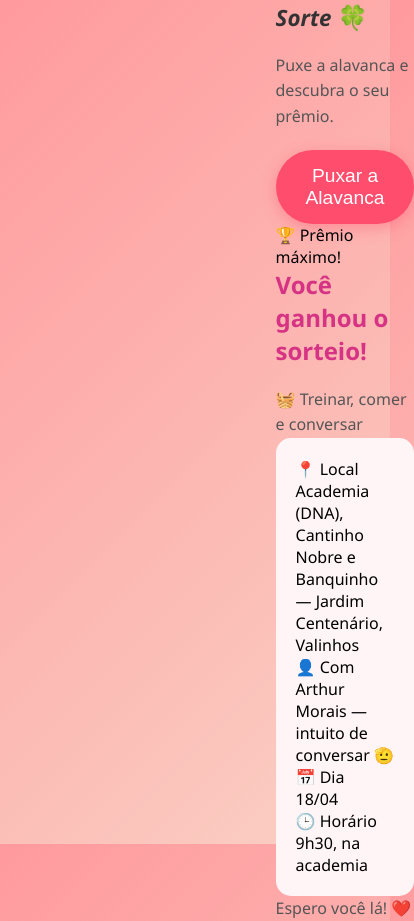
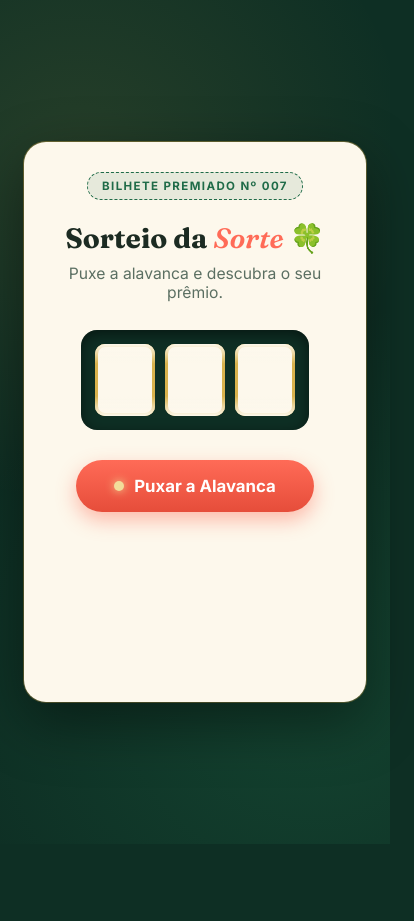
Before and after one commit to arthurmorais0227/momo, a plain HTML site: page index.html in a window 390 px wide. Shown: the whole page, 414 px wide, since content can reach past the window. After the commit the page ends 844 px from the top, so only its background shows below. Drawn offline with Linux system fonts and the light colour scheme.

Commit message:
Refactor CSS with variables and style updates
Added CSS variables for colors and fonts, updated styles for body, buttons, and various elements, and improved responsiveness.

```diff
--- a/style.css
+++ b/style.css
@@ -1,119 +1,359 @@
-/* Reset básico e Box Model */
+/* ===== Tokens ===== */
+:root {
+    --verde-noite: #0e2f24;
+    --verde-profundo: #14432f;
+    --verde-medio: #1f6b48;
+    --dourado: #d9b24c;
+    --dourado-claro: #f2dd9a;
+    --creme: #fdf8ec;
+    --coral: #ff6b57;
+    --texto-escuro: #1c2b22;
+    --texto-suave: #5b6f62;
+
+    --fonte-display: 'Fraunces', serif;
+    --fonte-corpo: 'Inter', sans-serif;
+}
+
 * {
     margin: 0;
     padding: 0;
-    box-sizing: border-box; /* Fundamental para a teoria do display box */
+    box-sizing: border-box;
 }
 
 body {
-    font-family: 'Segoe UI', Tahoma, Geneva, Verdana, sans-serif;
-    background: linear-gradient(135deg, #ff9a9e 0%, #fad0c4 99%, #fad0c4 100%);
-    height: 100vh;
+    min-height: 100vh;
+    font-family: var(--fonte-corpo);
+    background:
+        radial-gradient(circle at 20% 20%, rgba(217, 178, 76, 0.12), transparent 45%),
+        radial-gradient(circle at 80% 80%, rgba(31, 107, 72, 0.35), transparent 50%),
+        var(--verde-noite);
     display: flex;
     justify-content: center;
     align-items: center;
-    padding: 20px;
+    padding: 24px;
+    overflow: hidden;
+    position: relative;
 }
 
-.container {
+/* ===== Fundo com partículas douradas ===== */
+.fundoAnimado {
+    position: fixed;
+    inset: 0;
+    pointer-events: none;
+    z-index: 0;
+}
+
+.particula {
+    position: absolute;
+    border-radius: 50%;
+    background: var(--dourado-claro);
+    opacity: 0;
+    animation-name: flutuar;
+    animation-timing-function: ease-in-out;
+    animation-iteration-count: infinite;
+}
+
+@keyframes flutuar {
+    0%   { transform: translateY(0) scale(0.6); opacity: 0; }
+    15%  { opacity: 0.55; }
+    50%  { transform: translateY(-40px) scale(1); opacity: 0.85; }
+    85%  { opacity: 0.4; }
+    100% { transform: translateY(-90px) scale(0.6); opacity: 0; }
+}
+
+/* ===== Confete ===== */
+#canvasConfete {
+    position: fixed;
+    inset: 0;
+    pointer-events: none;
+    z-index: 5;
+}
+
+/* ===== Palco / bilhete com flip 3D ===== */
+.palco {
+    position: relative;
+    z-index: 1;
     width: 100%;
-    max-width: 500px;
+    max-width: 480px;
+    perspective: 1800px;
+}
+
+.bilhete {
+    position: relative;
+    width: 100%;
+    min-height: 560px;
+    transform-style: preserve-3d;
+    transition: transform 1s cubic-bezier(0.65, 0, 0.35, 1);
+}
+
+.bilhete.virado {
+    transform: rotateY(180deg);
+}
+
+.face {
+    position: absolute;
+    inset: 0;
+    backface-visibility: hidden;
+    background: var(--creme);
+    border-radius: 22px;
+    padding: 40px 34px;
+    text-align: center;
+    box-shadow:
+        0 20px 60px rgba(0, 0, 0, 0.45),
+        0 0 0 1px rgba(217, 178, 76, 0.4);
     display: flex;
+    flex-direction: column;
+    align-items: center;
+}
+
+.verso {
+    transform: rotateY(180deg);
     justify-content: center;
 }
 
-/* Estilização dos Boxes */
-.box-card {
-    background: rgba(255, 255, 255, 0.9);
-    backdrop-filter: blur(10px);
-    border-radius: 20px;
-    padding: 40px;
-    text-align: center;
-    box-shadow: 0 10px 30px rgba(0, 0, 0, 0.1);
-    width: 100%;
-    border: 2px solid #fff;
-    transition: all 0.5s ease;
+/* ===== Frente: caça-níquel ===== */
+.etiqueta {
+    align-self: center;
+    font-family: var(--fonte-corpo);
+    font-size: 0.72rem;
+    font-weight: 700;
+    letter-spacing: 0.12em;
+    text-transform: uppercase;
+    color: var(--verde-medio);
+    background: rgba(31, 107, 72, 0.1);
+    border: 1px dashed var(--verde-medio);
+    padding: 6px 14px;
+    border-radius: 999px;
+    margin-bottom: 22px;
 }
 
-h1, h2 {
-    color: #d63384;
+.titulo {
+    font-family: var(--fonte-display);
+    font-weight: 700;
+    font-size: 2.1rem;
+    color: var(--texto-escuro);
+    line-height: 1.15;
+    margin-bottom: 10px;
+}
+
+.destaque {
+    font-style: italic;
+    font-weight: 900;
+    color: var(--coral);
+}
+
+.subtitulo {
+    color: var(--texto-suave);
+    font-size: 0.98rem;
+    margin-bottom: 28px;
+}
+
+.maquina {
+    display: flex;
+    gap: 10px;
+    background: var(--verde-noite);
+    padding: 14px;
+    border-radius: 16px;
+    box-shadow: inset 0 4px 14px rgba(0, 0, 0, 0.5);
+    margin-bottom: 30px;
+}
+
+.rolo {
+    width: 72px;
+    height: 84px;
+    overflow: hidden;
+    background: var(--creme);
+    border-radius: 10px;
+    box-shadow: inset 0 0 0 3px var(--dourado);
+    position: relative;
+}
+
+.rolo::before,
+.rolo::after {
+    content: "";
+    position: absolute;
+    left: 0;
+    right: 0;
+    height: 20px;
+    z-index: 2;
+    pointer-events: none;
+}
+
+.rolo::before {
+    top: 0;
+    background: linear-gradient(to bottom, var(--creme), transparent);
+}
+
+.rolo::after {
+    bottom: 0;
+    background: linear-gradient(to top, var(--creme), transparent);
+}
+
+.tira {
+    display: flex;
+    flex-direction: column;
+    transition: transform 2s cubic-bezier(0.15, 0.85, 0.25, 1);
+}
+
+.simbolo {
+    height: 84px;
+    display: flex;
+    align-items: center;
+    justify-content: center;
+    font-size: 2.4rem;
+}
+
+/* ===== Botão / alavanca ===== */
+.botaoSorte {
+    position: relative;
+    background: linear-gradient(180deg, var(--coral), #e64d3a);
+    color: white;
+    border: none;
+    padding: 16px 38px;
+    font-family: var(--fonte-corpo);
+    font-size: 1.05rem;
+    font-weight: 700;
+    border-radius: 999px;
+    cursor: pointer;
+    box-shadow: 0 8px 20px rgba(255, 107, 87, 0.45);
+    transition: transform 0.15s ease, box-shadow 0.2s ease, opacity 0.3s ease;
+    display: inline-flex;
+    align-items: center;
+    gap: 10px;
+}
+
+.botaoSorte:hover:not(:disabled) {
+    transform: translateY(-2px);
+    box-shadow: 0 12px 26px rgba(255, 107, 87, 0.55);
+}
+
+.botaoSorte:active:not(:disabled) {
+    transform: translateY(1px) scale(0.98);
+}
+
+.botaoSorte:disabled {
+    cursor: default;
+    opacity: 0.7;
+}
+
+.botaoSorte:focus-visible {
+    outline: 3px solid var(--dourado-claro);
+    outline-offset: 3px;
+}
+
+.pinoAlavanca {
+    width: 10px;
+    height: 10px;
+    border-radius: 50%;
+    background: var(--dourado-claro);
+    box-shadow: 0 0 10px var(--dourado-claro);
+}
+
+.botaoSorte.girando .pinoAlavanca {
+    animation: piscarPino 0.6s ease-in-out infinite;
+}
+
+@keyframes piscarPino {
+    0%, 100% { opacity: 1; }
+    50% { opacity: 0.2; }
+}
+
+/* ===== Verso: convite ===== */
+.selo {
+    font-family: var(--fonte-corpo);
+    font-weight: 700;
+    font-size: 0.85rem;
+    color: var(--verde-noite);
+    background: var(--dourado);
+    padding: 6px 16px;
+    border-radius: 999px;
+    margin-bottom: 14px;
+}
+
+.tituloVerso {
+    font-family: var(--fonte-display);
+    font-size: 1.7rem;
+    color: var(--texto-escuro);
+    margin-bottom: 18px;
+}
+
+.linhaPerfurada {
+    width: 100%;
+    height: 1px;
+    background-image: repeating-linear-gradient(to right, var(--dourado) 0 8px, transparent 8px 16px);
     margin-bottom: 20px;
 }
 
-p {
-    color: #555;
-    line-height: 1.6;
-}
-
-/* Botão Estilizado */
-button {
-    background-color: #ff4d6d;
-    color: white;
-    border: none;
-    padding: 15px 30px;
-    font-size: 1.2rem;
-    border-radius: 50px;
-    cursor: pointer;
-    margin-top: 20px;
-    transition: transform 0.2s, background 0.3s;
-    box-shadow: 0 4px 15px rgba(255, 77, 109, 0.4);
-}
-
-button:hover {
-    background-color: #c9184a;
-    transform: scale(1.05);
-}
-
-/* Conteúdo do Convite */
-.hidden {
-    display: none;
-    opacity: 0;
-    transform: translateY(20px);
-}
-
-.badge {
-    background: #ff4d6d;
-    color: white;
-    display: inline-block;
-    padding: 5px 15px;
-    border-radius: 20px;
-    font-weight: bold;
-    margin-bottom: 10px;
-}
-
-hr {
-    border: 0;
-    border-top: 1px dashed #ff9a9e;
-    margin: 20px 0;
-}
-
-.destaque {
-    font-size: 1.4rem;
-    font-weight: bold;
-    color: #333;
-    margin-bottom: 15px;
+.premioNome {
+    font-family: var(--fonte-display);
+    font-weight: 700;
+    font-size: 1.25rem;
+    color: var(--texto-escuro);
+    margin-bottom: 22px;
 }
 
 .detalhes {
+    width: 100%;
     text-align: left;
-    background: #fff5f7;
-    padding: 20px;
-    border-radius: 15px;
+    background: rgba(217, 178, 76, 0.08);
+    border: 1px solid rgba(217, 178, 76, 0.35);
+    border-radius: 14px;
+    padding: 18px 20px;
+    display: flex;
+    flex-direction: column;
+    gap: 12px;
 }
 
-.detalhes p {
-    margin-bottom: 8px;
+.linhaDetalhe dt {
+    font-size: 0.72rem;
+    text-transform: uppercase;
+    letter-spacing: 0.06em;
+    color: var(--texto-suave);
+    margin-bottom: 2px;
 }
 
-.footer-msg {
-    margin-top: 20px;
-    font-style: italic;
-    color: #ff4d6d;
+.linhaDetalhe dd {
+    font-size: 0.98rem;
+    color: var(--texto-escuro);
+    font-weight: 500;
 }
 
-/* Responsividade Extra */
+.rodapeVerso {
+    margin-top: 22px;
+    font-family: var(--fonte-display);
+    font-style: italic;
+    font-size: 1.05rem;
+    color: var(--coral);
+}
+
+/* ===== Responsivo ===== */
 @media (max-width: 400px) {
-    .box-card {
-        padding: 20px;
+    .face {
+        padding: 30px 22px;
+    }
+    .titulo {
+        font-size: 1.75rem;
+    }
+    .rolo {
+        width: 60px;
+        height: 72px;
+    }
+    .simbolo {
+        height: 72px;
+        font-size: 2rem;
     }
 }
+
+/* ===== Acessibilidade: reduz movimento ===== */
+@media (prefers-reduced-motion: reduce) {
+    .particula {
+        animation: none;
+        opacity: 0;
+    }
+    .bilhete {
+        transition-duration: 0.3s;
+    }
+    .tira {
+        transition-duration: 0.3s;
+    }
+}
```
